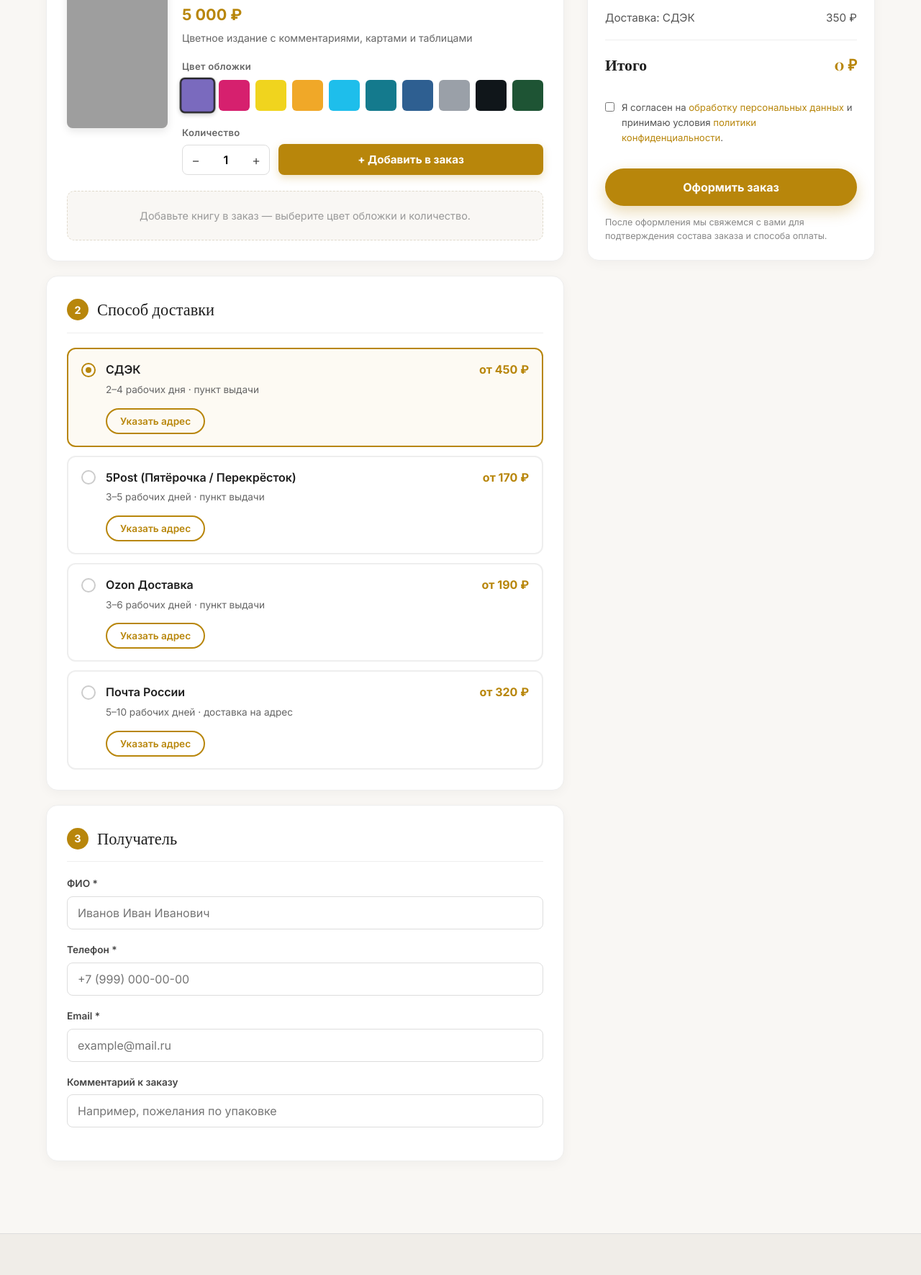
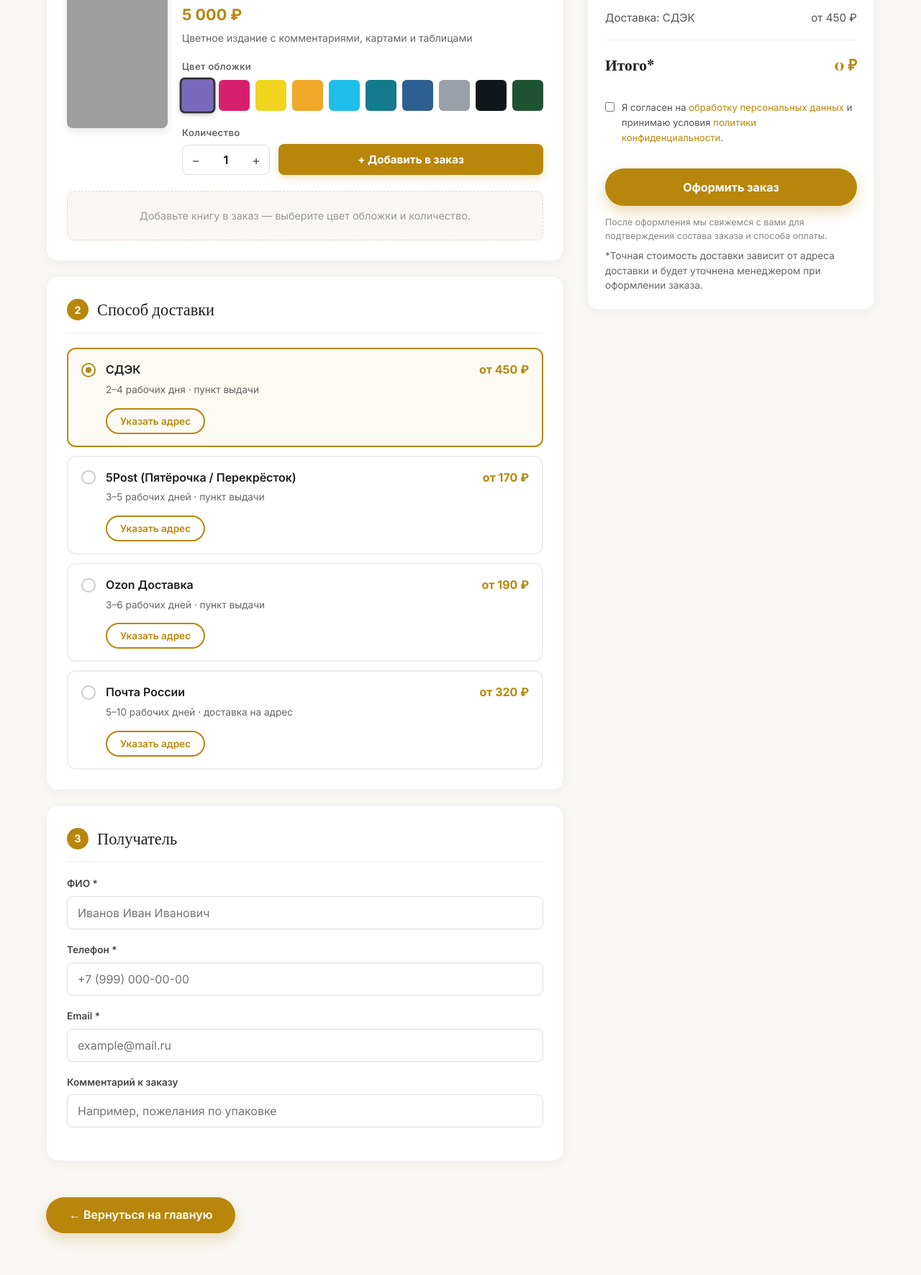
Before and after one commit to li-n-drew/bible, a plain HTML site: page order.html in a window 1280 px wide. Shown: the part 241-2012 px from the top of the page at 72% size. Drawn offline with nearby package versions, Linux system fonts and the light colour scheme; grey boxes are pictures that could not be loaded.

Commit message:
Подключена страница оформления

```diff
--- a/order.html
+++ b/order.html
@@ -52,10 +52,30 @@
     /* ===== Header (как на информационных страницах — светлый) ===== */
     .checkout-header { background: #f9f7f4; color: #1e1e1e; padding: 18px 0; border-bottom: 1px solid #ddd; }
     .checkout-header .container { display: flex; align-items: center; gap: 16px; flex-wrap: wrap; }
-    .checkout-header .logo { font-family: 'Playfair Display', serif; font-size: 1.25rem; font-weight: 700; color: #1e1e1e; }
+    .checkout-header .logo { font-family: 'Playfair Display', serif; font-size: 1.25rem; font-weight: 700; color: #1e1e1e; text-decoration: none; cursor: pointer; }
     .checkout-header .logo span { color: #b8860b; }
+    .checkout-header .logo:hover { color: #a0750a; }
+    .checkout-header .logo:hover span { color: #a0750a; }
     .checkout-header .back-link { color: #b8860b; font-size: 0.9rem; margin-left: auto; }
     .checkout-header .back-link:hover { color: #a0750a; }
+
+    .btn-back {
+      display: inline-block;
+      background: #b8860b;
+      color: #fff;
+      padding: 12px 32px;
+      border-radius: 50px;
+      font-weight: 600;
+      text-decoration: none;
+      transition: background 0.3s ease, transform 0.2s ease;
+      box-shadow: 0 8px 20px rgba(184, 134, 11, 0.25);
+      margin: 30px 0 50px;
+      font-family: 'Inter', sans-serif;
+    }
+    .btn-back:hover {
+      background: #a0750a;
+      transform: translateY(-2px);
+    }
 
     /* ===== Main layout ===== */
     .checkout-main { flex: 1; padding: 40px 0 80px; }
@@ -367,8 +387,7 @@
 <!-- ===== HEADER ===== -->
 <header class="checkout-header">
   <div class="container">
-    <div class="logo">Учебная <span>Библия</span></div>
-    <a href="index.html" class="back-link">← Вернуться на главную</a>
+    <a href="index.html" class="logo">Учебная <span>Библия</span></a>
   </div>
 </header>
 
@@ -615,11 +634,11 @@
 
             <div class="summary-row" id="summaryDeliveryRow">
               <span>Доставка: СДЭК</span>
-              <span id="summaryDeliveryPrice">350 ₽</span>
+              <span id="summaryDeliveryPrice">от 350 ₽</span>
             </div>
 
             <div class="summary-row total">
-              <span>Итого</span>
+              <span>Итого*</span>
               <span class="amount" id="summaryTotal">0 ₽</span>
             </div>
 
@@ -635,17 +654,20 @@
             <p class="summary-note">
               После оформления мы свяжемся с вами для подтверждения состава заказа и способа оплаты.
             </p>
+            <p class="summary-note" style="font-size:0.85rem;color:#666;margin-top:8px;">*Точная стоимость доставки зависит от адреса доставки и будет уточнена менеджером при оформлении заказа.</p>
           </div>
         </div>
 
       </div>
     </form>
+
+    <a href="index.html" class="btn-back">← Вернуться на главную</a>
 
     <div class="success-screen" id="successScreen">
       <div class="success-icon">✓</div>
       <h2>Заказ оформлен!</h2>
       <p>Спасибо за заказ. Мы уже получили его и свяжемся с вами в ближайшее время для подтверждения.</p>
-      <p style="margin-top: 24px;"><a href="index.html">← Вернуться на главную</a></p>
+      <a href="index.html" class="btn-back">← Вернуться на главную</a>
     </div>
 
   </div>
@@ -901,7 +923,7 @@
     const code = hiddenDelivery.value;
     const deliveryPrice = parseInt(hiddenDeliveryPrice.value, 10) || 0;
     summaryDeliveryRow.firstElementChild.textContent = 'Доставка: ' + (SERVICES[code]?.name || code);
-    summaryDeliveryPrice.textContent = fmt(deliveryPrice);
+    summaryDeliveryPrice.textContent = 'от ' + fmt(deliveryPrice);
     const total = cartTotal() + (cart.length > 0 ? deliveryPrice : 0);
     summaryTotal.textContent = fmt(total);
   }
@@ -1577,6 +1599,9 @@
     }
   });
 
+  // Первичный расчёт сводки (доставка и итог для выбранного по умолчанию способа)
+  renderSummary();
+
   // Блокировка сохранения картинок
   document.addEventListener('contextmenu', (e) => { if (e.target.tagName === 'IMG') e.preventDefault(); });
   document.addEventListener('dragstart',  (e) => { if (e.target.tagName === 'IMG') e.preventDefault(); });
```
Also changed, not shown: index.html (+2 -2 lines).
